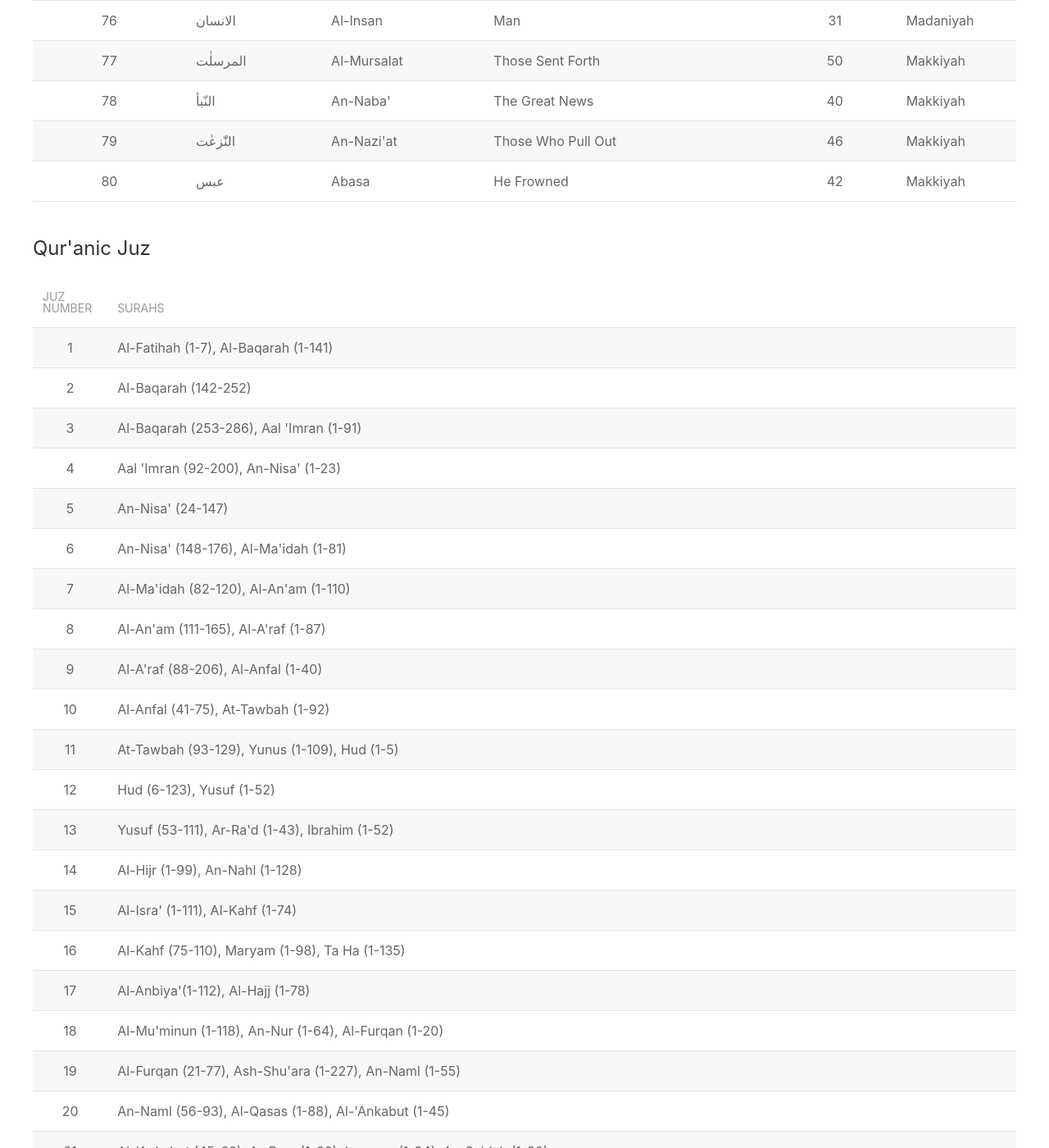
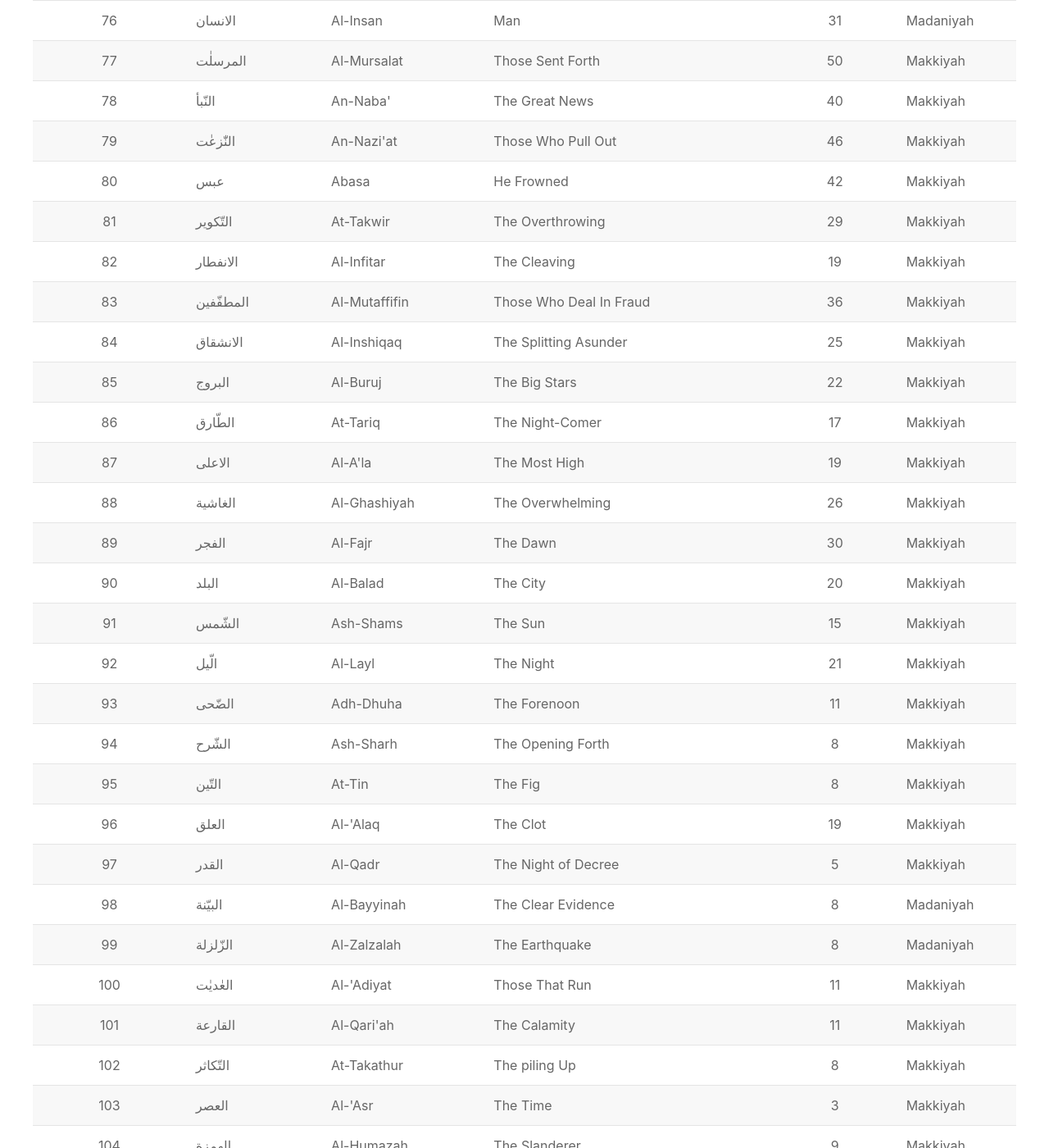
Before and after one commit to alqurankarim/alqurankarim.github.io, a Jekyll site: the page built from _pages/quran/types.html, in a window 1280 px wide and 1400 px high, scrolled down 3815 px. Shown: the whole window at 82% size. Built offline with Jekyll 4.4.1, drawn with Linux system fonts in a browser that asks for light colours; nearby versions of some CDN libraries; some of the changed text lies outside the part shown.

Commit message:
Update quran.yml

```diff
--- a/_data/quran.yml
+++ b/_data/quran.yml
@@ -480,7 +480,210 @@
     ayah_count: 42
     surah_number: 80
     type: Makkiyah
-
+  - name: The Overthrowing
+    latin_name: At-Takwir
+    arabic_name: "التّكوير"
+    ayah_count: 29
+    surah_number: 81
+    type: Makkiyah
+  - name: The Cleaving
+    latin_name: Al-Infitar
+    arabic_name: "الانفطار"
+    ayah_count: 19
+    surah_number: 82
+    type: Makkiyah
+  - name: Those Who Deal In Fraud
+    latin_name: Al-Mutaffifin
+    arabic_name: "المطفّفين"
+    ayah_count: 36
+    surah_number: 83
+    type: Makkiyah
+  - name: The Splitting Asunder
+    latin_name: Al-Inshiqaq
+    arabic_name: "الانشقاق"
+    ayah_count: 25
+    surah_number: 84
+    type: Makkiyah
+  - name: The Big Stars
+    latin_name: Al-Buruj
+    arabic_name: "البروج"
+    ayah_count: 22
+    surah_number: 85
+    type: Makkiyah
+  - name: The Night-Comer
+    latin_name: At-Tariq
+    arabic_name: "الطّارق"
+    ayah_count: 17
+    surah_number: 86
+    type: Makkiyah
+  - name: The Most High
+    latin_name: Al-A'la
+    arabic_name: "الاعلى"
+    ayah_count: 19
+    surah_number: 87
+    type: Makkiyah
+  - name: The Overwhelming
+    latin_name: Al-Ghashiyah
+    arabic_name: "الغاشية"
+    ayah_count: 26
+    surah_number: 88
+    type: Makkiyah
+  - name: The Dawn
+    latin_name: Al-Fajr
+    arabic_name: "الفجر"
+    ayah_count: 30
+    surah_number: 89
+    type: Makkiyah
+  - name: The City
+    latin_name: Al-Balad
+    arabic_name: "البلد"
+    ayah_count: 20
+    surah_number: 90
+    type: Makkiyah
+  - name: The Sun
+    latin_name: Ash-Shams
+    arabic_name: "الشّمس"
+    ayah_count: 15
+    surah_number: 91
+    type: Makkiyah
+  - name: The Night
+    latin_name: Al-Layl
+    arabic_name: "الّيل"
+    ayah_count: 21
+    surah_number: 92
+    type: Makkiyah
+  - name: The Forenoon
+    latin_name: Adh-Dhuha
+    arabic_name: "الضّحى"
+    ayah_count: 11
+    surah_number: 93
+    type: Makkiyah
+  - name: The Opening Forth
+    latin_name: Ash-Sharh
+    arabic_name: "الشّرح"
+    ayah_count: 8
+    surah_number: 94
+    type: Makkiyah
+  - name: The Fig
+    latin_name: At-Tin
+    arabic_name: "التّين"
+    ayah_count: 8
+    surah_number: 95
+    type: Makkiyah
+  - name: The Clot
+    latin_name: Al-'Alaq
+    arabic_name: "العلق"
+    ayah_count: 19
+    surah_number: 96
+    type: Makkiyah
+  - name: The Night of Decree
+    latin_name: Al-Qadr
+    arabic_name: "القدر"
+    ayah_count: 5
+    surah_number: 97
+    type: Makkiyah
+  - name: The Clear Evidence
+    latin_name: Al-Bayyinah
+    arabic_name: "البيّنة"
+    ayah_count: 8
+    surah_number: 98
+    type: Madaniyah
+  - name: The Earthquake
+    latin_name: Al-Zalzalah
+    arabic_name: "الزّلزلة"
+    ayah_count: 8
+    surah_number: 99
+    type: Madaniyah
+  - name: Those That Run
+    latin_name: Al-'Adiyat
+    arabic_name: "العٰديٰت"
+    ayah_count: 11
+    surah_number: 100
+    type: Makkiyah
+  - name: The Calamity
+    latin_name: Al-Qari'ah
+    arabic_name: "القارعة"
+    ayah_count: 11
+    surah_number: 101
+    type: Makkiyah
+  - name: The piling Up
+    latin_name: At-Takathur
+    arabic_name: "التّكاثر"
+    ayah_count: 8
+    surah_number: 102
+    type: Makkiyah
+  - name: The Time
+    latin_name: Al-'Asr
+    arabic_name: "العصر"
+    ayah_count: 3
+    surah_number: 103
+    type: Makkiyah
+  - name: The Slanderer
+    latin_name: Al-Humazah
+    arabic_name: "الهمزة"
+    ayah_count: 9
+    surah_number: 104
+    type: Makkiyah
+  - name: The Elephant
+    latin_name: Al-Fil
+    arabic_name: "الفيل"
+    ayah_count: 5
+    surah_number: 105
+    type: Makkiyah
+  - name: Quraish
+    latin_name: Quraish
+    arabic_name: "قريش"
+    ayah_count: 4
+    surah_number: 106
+    type: Makkiyah
+  - name: Small Kindnesses
+    latin_name: Al-Ma'un
+    arabic_name: "الماعون"
+    ayah_count: 7
+    surah_number: 107
+    type: Makkiyah
+  - name: A River in Paradise
+    latin_name: Al-Kawthar
+    arabic_name: "الكوثر"
+    ayah_count: 3
+    surah_number: 108
+    type: Makkiyah
+  - name: The Disbelievers
+    latin_name: Al-Kafirun
+    arabic_name: "الكٰفرون"
+    ayah_count: 6
+    surah_number: 109
+    type: Makkiyah
+  - name: The Help
+    latin_name: An-Nasr
+    arabic_name: "النّصر"
+    ayah_count: 3
+    surah_number: 110
+    type: Madaniyah
+  - name: The Palm Fibre
+    latin_name: Al-Masad
+    arabic_name: ""
+    ayah_count: 5
+    surah_number: 111
+    type: Makkiyah
+  - name: Sincerity
+    latin_name: Al-Ikhlas
+    arabic_name: "الاخلاص"
+    ayah_count: 4
+    surah_number: 112
+    type: Makkiyah
+  - name: The Daybreak
+    latin_name: Al-Falaq
+    arabic_name: "الفلق"
+    ayah_count: 5
+    surah_number: 113
+    type: Makkiyah
+  - name: Mankind
+    latin_name: An-Nas
+    arabic_name: "النّاس"
+    ayah_count: 6
+    surah_number: 114
+    type: Makkiyah
 
 #Quranic Juz/Para
 quranic_juz:
```
